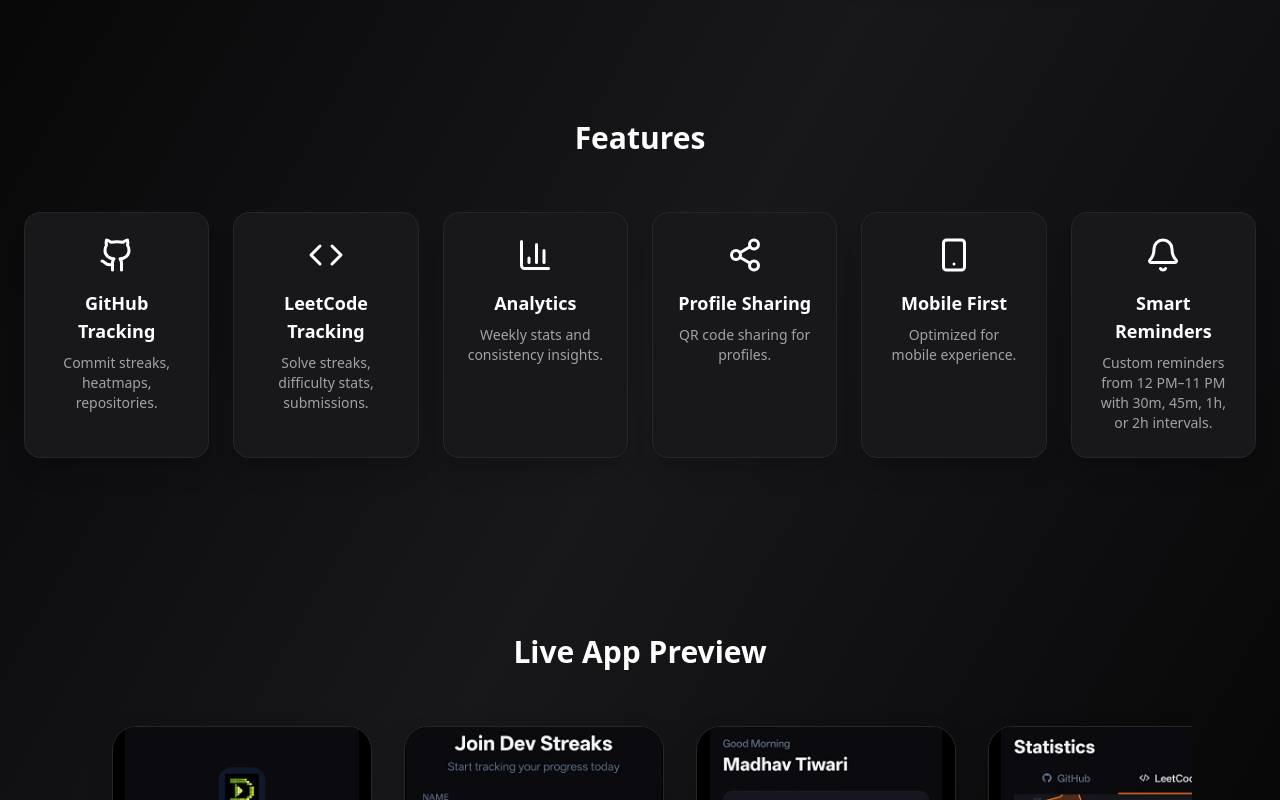
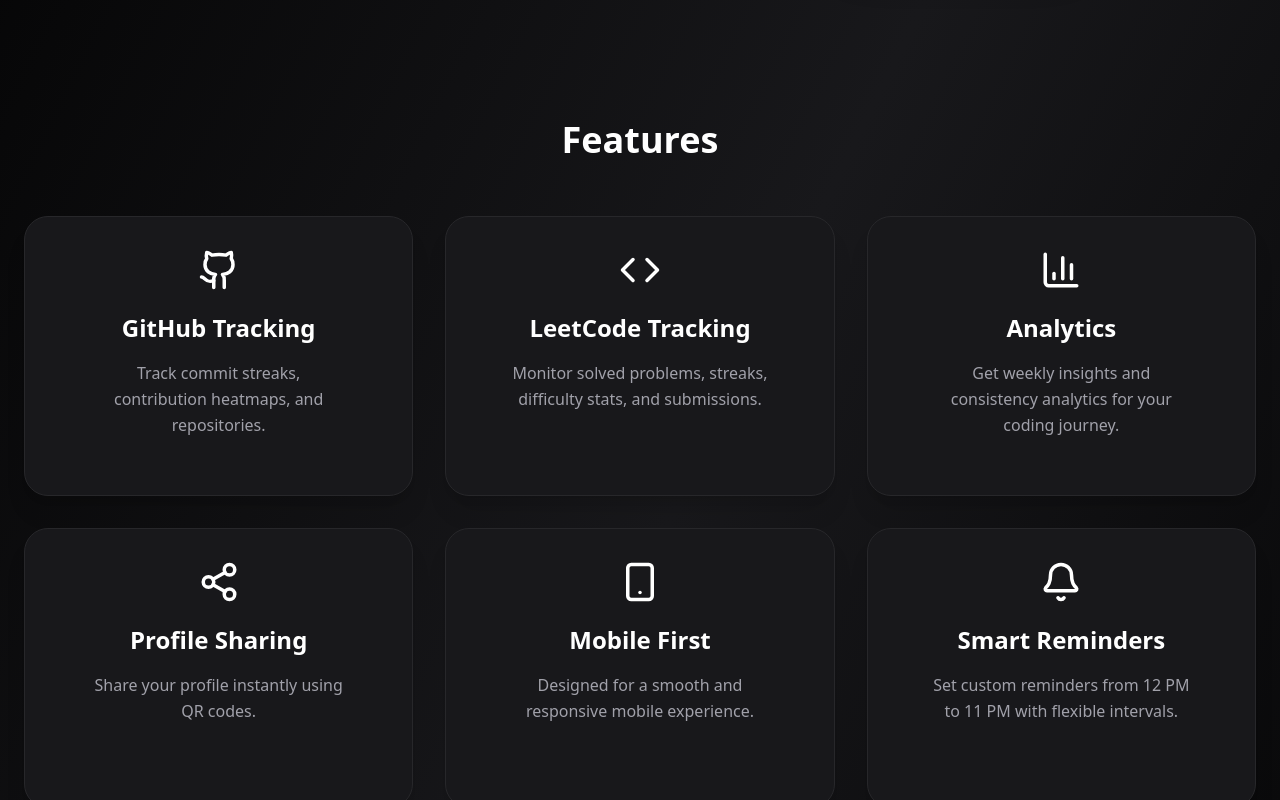
Before and after one commit to ermadhav/DS_Web, a React (Vite) app: page / in a window 1280 px wide. Shown: the part 720-1520 px from the top of the page. Built offline with nearby package versions, Linux system fonts and the light colour scheme.

Commit message:
Updated the app ui

```diff
--- a/src/App.jsx
+++ b/src/App.jsx
@@ -214,49 +214,58 @@ export default function App() {
 
       {/* FEATURES */}
       <section id="features" className="max-w-7xl mx-auto px-6 py-20">
-        <h2 className="text-3xl font-semibold text-center mb-14">Features</h2>
+        <h2 className="text-3xl md:text-4xl font-bold text-center mb-14">
+          Features
+        </h2>
 
-        <div className="grid grid-cols-1 sm:grid-cols-2 md:grid-cols-3 xl:grid-cols-6 gap-6">
+        <div className="grid grid-cols-1 sm:grid-cols-2 lg:grid-cols-3 gap-8">
           {[
             {
               icon: Github,
               title: "GitHub Tracking",
-              desc: "Commit streaks, heatmaps, repositories.",
+              desc: "Track commit streaks, contribution heatmaps, and repositories.",
             },
             {
               icon: Code,
               title: "LeetCode Tracking",
-              desc: "Solve streaks, difficulty stats, submissions.",
+              desc: "Monitor solved problems, streaks, difficulty stats, and submissions.",
             },
             {
               icon: BarChart3,
               title: "Analytics",
-              desc: "Weekly stats and consistency insights.",
+              desc: "Get weekly insights and consistency analytics for your coding journey.",
             },
             {
               icon: Share2,
               title: "Profile Sharing",
-              desc: "QR code sharing for profiles.",
+              desc: "Share your profile instantly using QR codes.",
             },
             {
               icon: Smartphone,
               title: "Mobile First",
-              desc: "Optimized for mobile experience.",
+              desc: "Designed for a smooth and responsive mobile experience.",
             },
             {
               icon: Bell,
               title: "Smart Reminders",
-              desc: "Custom reminders from 12 PM–11 PM with 30m, 45m, 1h, or 2h intervals.",
+              desc: "Set custom reminders from 12 PM to 11 PM with flexible intervals.",
             },
           ].map((f, i) => (
             <motion.div
               key={i}
-              whileHover={{ scale: 1.05 }}
-              className="bg-zinc-900 rounded-2xl border border-zinc-800 shadow-xl p-6 text-center"
+              whileHover={{ scale: 1.04, y: -5 }}
+              transition={{ duration: 0.2 }}
+              className="bg-zinc-900 rounded-3xl border border-zinc-800 shadow-xl p-8 text-center min-h-[280px] flex flex-col items-center justify-start"
             >
-              <f.icon size={36} className="mx-auto mb-4" />
-              <h3 className="font-semibold text-lg mb-2">{f.title}</h3>
-              <p className="text-zinc-400 text-sm">{f.desc}</p>
+              <f.icon size={42} className="mb-5 text-white" />
+
+              <h3 className="font-semibold text-2xl mb-4 leading-snug">
+                {f.title}
+              </h3>
+
+              <p className="text-zinc-400 text-base leading-relaxed max-w-[260px]">
+                {f.desc}
+              </p>
             </motion.div>
           ))}
         </div>
@@ -313,7 +322,11 @@ export default function App() {
         </p>
 
         <div className="flex justify-center gap-6 mb-4">
-          <a href="https://github.com/ermadhav" target="_blank" rel="noreferrer">
+          <a
+            href="https://github.com/ermadhav"
+            target="_blank"
+            rel="noreferrer"
+          >
             <Github />
           </a>
           <a
@@ -323,7 +336,11 @@ export default function App() {
           >
             <Linkedin />
           </a>
-          <a href="https://twitter.com/madhavtiwari24" target="_blank" rel="noreferrer">
+          <a
+            href="https://twitter.com/madhavtiwari24"
+            target="_blank"
+            rel="noreferrer"
+          >
             <X />
           </a>
           <a
```
